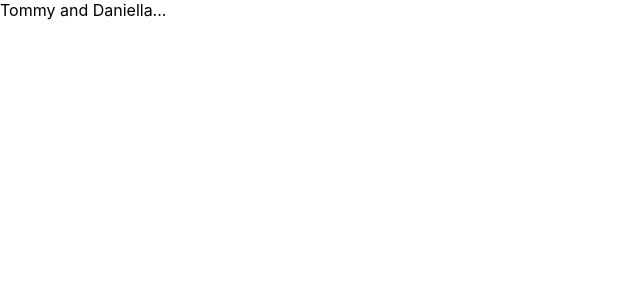
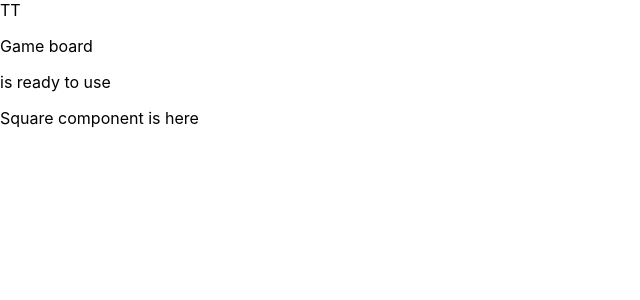
Before and after one commit to saadtom/tommy-tic-tac-teo, a React (Create React App) app: page / in a window 1280 px wide. Shown: the top 300 px of the page, without its empty margins (0-640 px from the left). Built offline with nearby package versions, Linux system fonts and the light colour scheme.

Commit message:
game and board added to app.js

```diff
--- a/src/App.js
+++ b/src/App.js
@@ -1,11 +1,13 @@
 import React, { Component } from 'react';
+import Game from './game';
 import './App.css';
 
 class App extends Component {
   render() {
     return (
       <div className="App">
-        Tommy and Daniella...
+        <span>TT</span>
+        <Game />
       </div>
     );
   }
--- a/src/game.js
+++ b/src/game.js
@@ -1 +1,16 @@
-//game component
+import React, { Component } from 'react';
+import Square from './square';
+
+class Game extends Component {
+  render() {
+    return (
+      <div>
+        <p>Game board</p>
+        <p>is ready to use</p>
+        <Square />
+      </div>
+    );
+  }
+}
+
+export default Game;
--- a/src/square.js
+++ b/src/square.js
@@ -1 +1,11 @@
-import React from 'react';
+import React, { Component } from 'react';
+
+class Square extends Component {
+  render() {
+    return (
+      <p>Square component is here</p>
+    );
+  }
+}
+
+export default Square;
```
